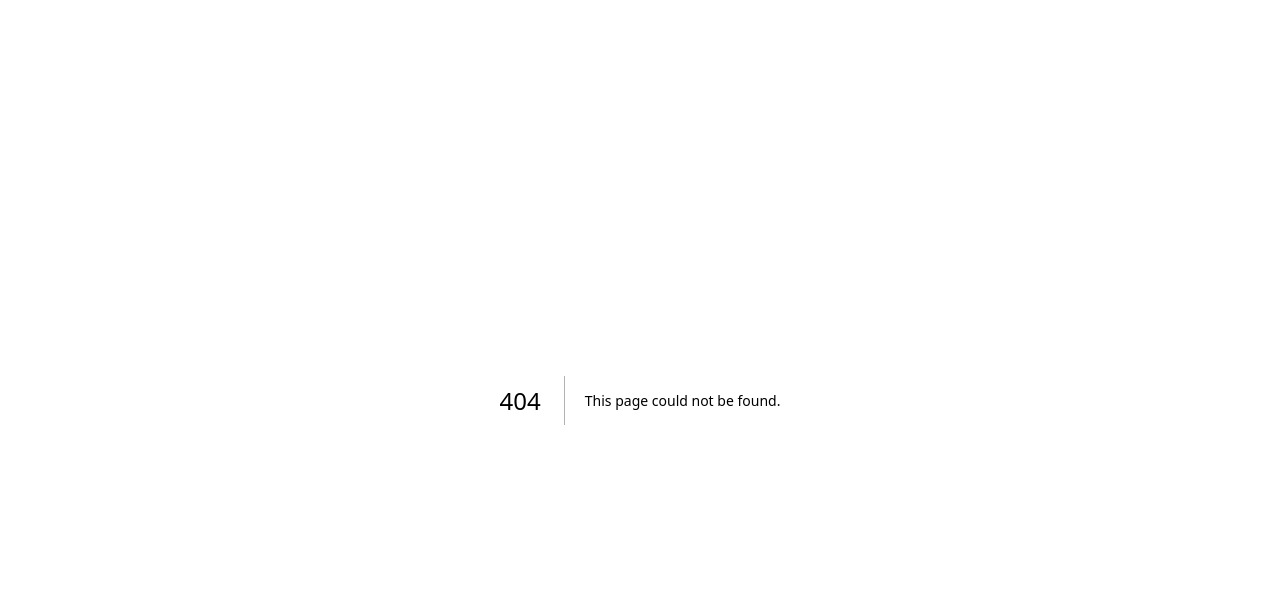
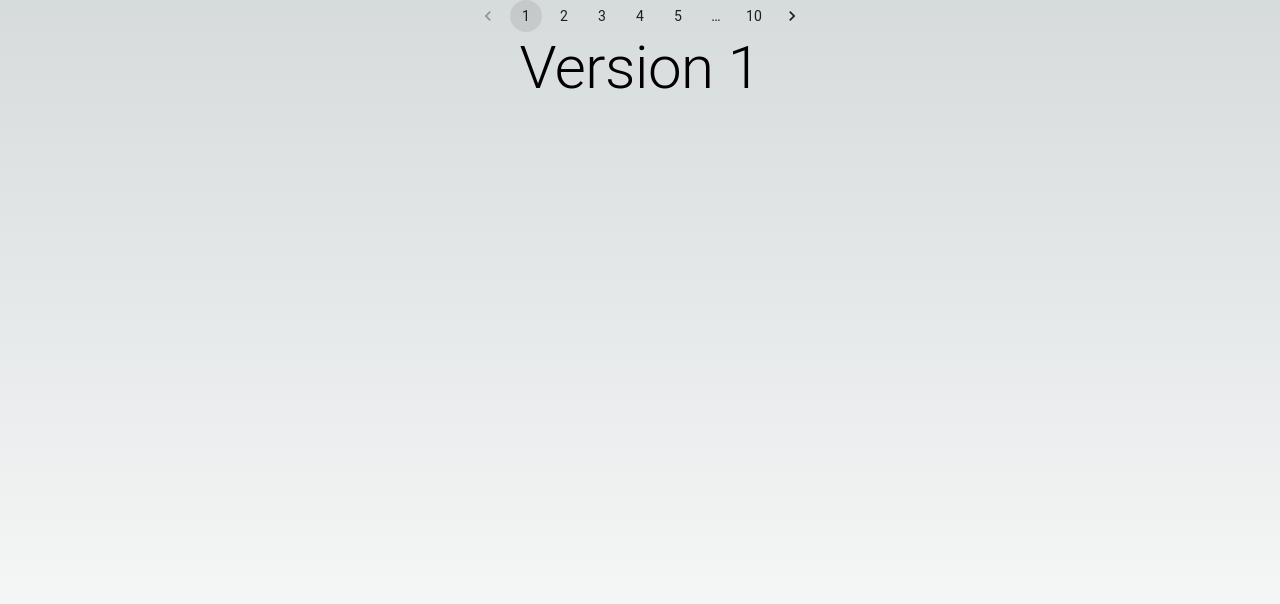
Before and after one commit to IdkwhatImD0ing/WebsiteGenerator, a Next.js app in the folder client/: page /versions in a window 1280 px wide. Before the commit this address had no page. Shown: the top 604 px of the page. Built offline with nearby package versions, Linux system fonts and the light colour scheme.

Commit message:
basic versions, need render and prev chat history

```diff
--- /dev/null
+++ b/client/app/versions/page.js
@@ -0,0 +1,49 @@
+'use client';
+import { Box, Pagination, Typography } from '@mui/material';
+import { useState, useEffect } from 'react';
+import axios from 'axios';
+
+export default function Page() {
+    const [version, setVersion] = useState(1);
+    const [versionsList, setVersionsList] = useState([]);
+
+    useEffect(() => {
+        fetchVersions();
+    }, []);
+
+    const fetchVersions = async () => {
+        try {
+            // const response = await axios.post(
+            //     'http://localhost:8000/versions',
+            //     {
+            //         headers: {
+            //             'Content-Type': 'application/json'
+            //         }
+            //     }
+            // )
+            // console.log(response);
+            // setVersionsList(response.data);
+        } catch (error) {
+            console.error('Error fetching versions:', error);
+        }
+    };
+
+    const handleChange = (event, value) => {
+        setVersion(value);
+    };
+
+    return (
+        <Box display="flex" width="100vw" height="100vh" alignItems="center" justifyContent="center">
+            <Box
+            width="50vw"
+            height="100vh"
+            display="flex"
+            flexDirection="column"
+            alignItems="center"
+            >
+                <Pagination count={10} page={version} onChange={handleChange} />
+                <Typography variant='h2'>Version {version}</Typography>
+            </Box>
+        </Box>
+    );
+}
```
